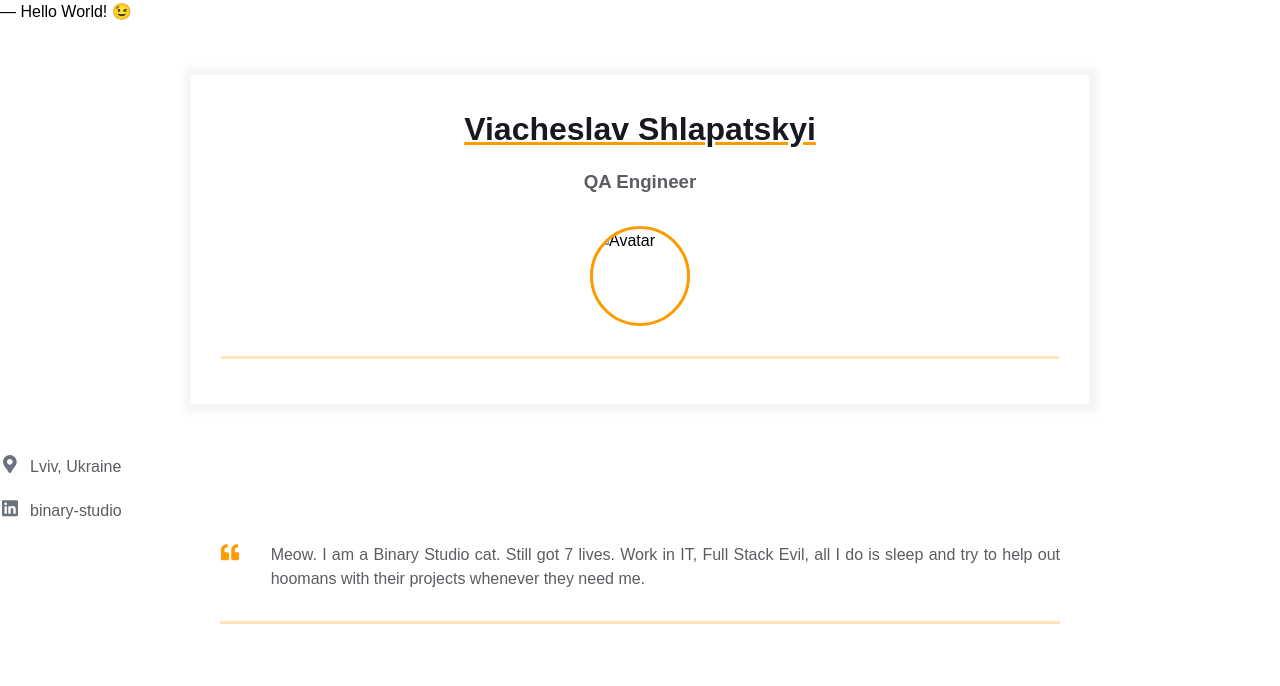
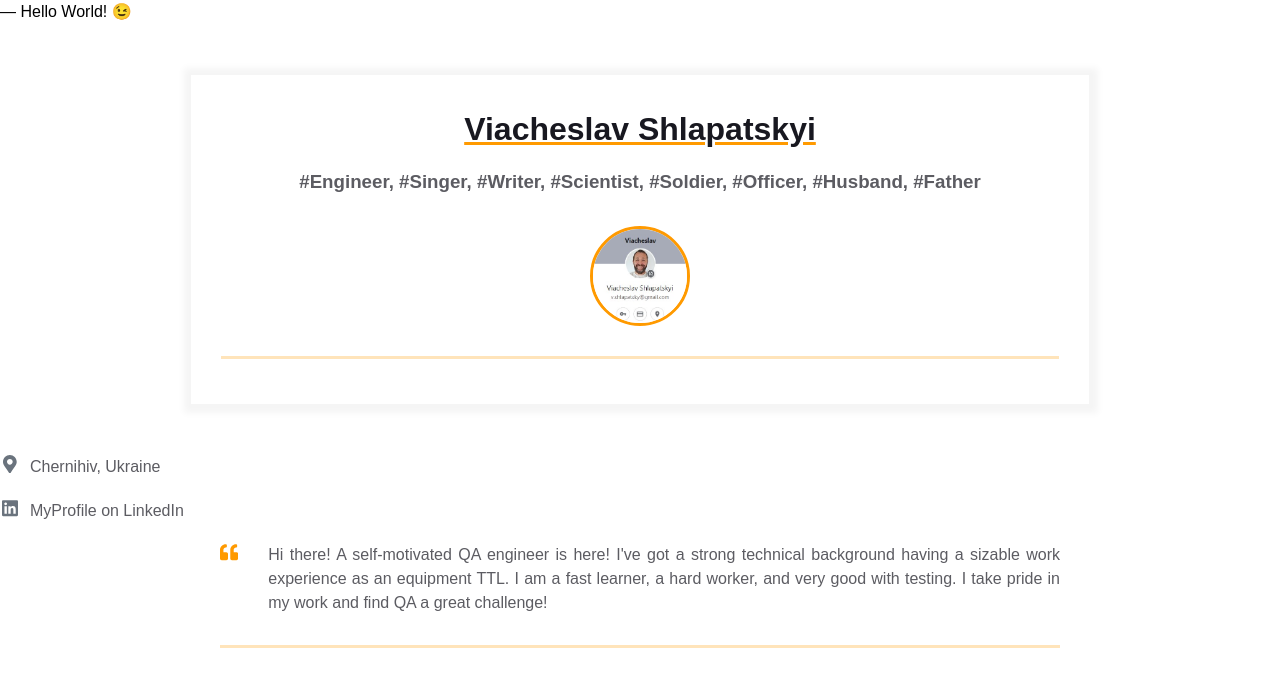
Before and after one commit to thecheslav/homepage, a plain HTML site: page index.html in a window 1280 px wide. Drawn offline with Linux system fonts and the light colour scheme.

Commit message:
contacts

```diff
--- a/index.html
+++ b/index.html
@@ -16,13 +16,13 @@
       <div class="container">
         <div class="resume__block">
           <h1 class="contact-info__header">Viacheslav Shlapatskyi</h1>
-          <h3 class="contact-info__sub-header">QA Engineer</h3>
+          <h3 class="contact-info__sub-header">#Engineer, #Singer, #Writer, #Scientist, #Soldier, #Officer, #Husband, #Father</h3>
 
           <div class="contact_info_container fh">
             <div class="contact-info__block"></div>
 
             <div class="contact-info__block contact-info__block--center">
-              <img class="contact-info__avatar" src="assets/avatar.png" alt="Avatar">
+              <img class="contact-info__avatar" src="assets/1111.jpg" alt="Avatar">
             </div>
 
             <div class="contact-info__block"></div>
@@ -30,8 +30,9 @@
         </div>
       </div>
     </div>
+
   </main>
-  <a href="" rel="author" class="contact-info__item">
+  <a href="https://uk.wikipedia.org/wiki/%D0%A7%D0%B5%D1%80%D0%BD%D1%96%D0%B3%D1%96%D0%B2" rel="author" class="contact-info__item">
     <div class="contact-info__item-icon-wrapper">
       <svg class="contact-info__item-icon" xmlns="http://www.w3.org/2000/svg" viewBox="0 0 384 512">
         <path
@@ -39,9 +40,10 @@
         </path>
       </svg>
     </div>
-    <span>Lviv, Ukraine</span>
+    <span>Chernihiv, Ukraine</span>
   </a>
-  <a href="https://ua.linkedin.com/company/binary-studio_241166" rel="author" class="contact-info__item">
+
+  <a href="http://www.linkedin.com/in/viacheslav-shlapatskyi-5b789921b" rel="author" class="contact-info__item">
     <div class="contact-info__item-icon-wrapper">
       <svg class="contact-info__item-icon" xmlns="http://www.w3.org/2000/svg" viewBox="0 0 448 512">
         <path
@@ -49,7 +51,7 @@
         </path>
       </svg>
     </div>
-    <span>binary-studio</span>
+    <span>MyProfile on LinkedIn</span>
   </a>
   <div class="container">
     <div class="resume__block">
@@ -61,10 +63,10 @@
             </path>
           </svg>
         </div>
-        <p class="intro_text">Meow.
-          I am a Binary Studio cat. Still got 7 lives. Work in IT, Full Stack Evil,
-          all I do is sleep and try to help out hoomans with their projects whenever
-          they need me.
+        <p class="intro_text">Hi there!
+          A self-motivated QA engineer is here! I've got a strong technical background having a sizable work experience
+          as an equipment TTL. I am a fast learner, a hard worker, and very good with testing.
+          I take pride in my work and find QA a great challenge!
         </p>
       </div>
     </div>
```
Also changed, not shown: assets/1111.jpg (added).
